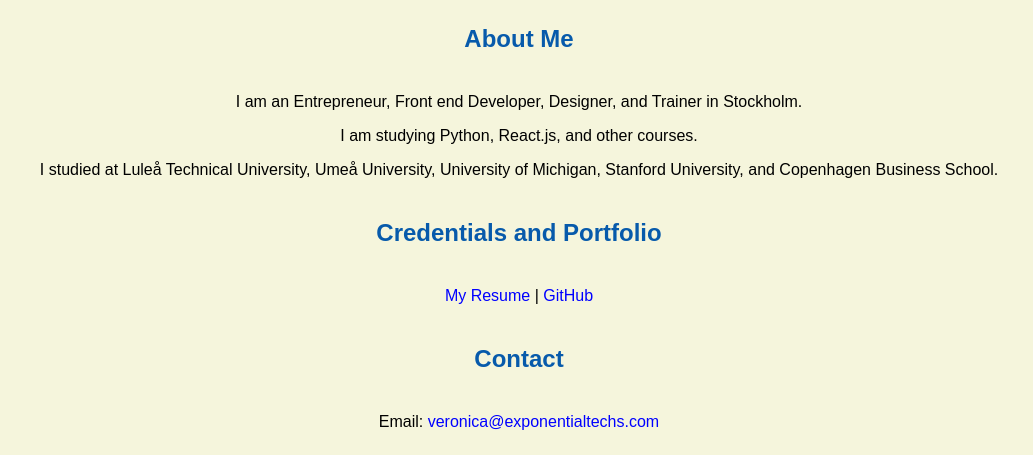
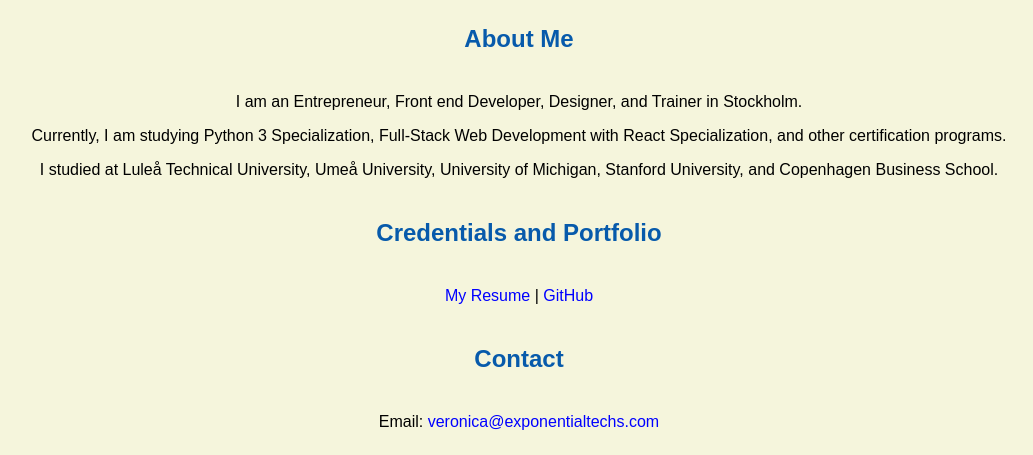
Before and after one commit to Matrix5358/Matrix5358.github.io, a plain HTML site: page index.html in a window 1280 px wide. Shown: the part 645-1100 px from the top of the page, without its empty margins (121-1154 px from the left). Drawn offline with Linux system fonts and the light colour scheme.

Commit message:
Update index.html

```diff
--- a/index.html
+++ b/index.html
@@ -21,7 +21,7 @@
 <h1>Veronica Chiaravalli's Portal</h1>
 <h2>About Me</h2>
 <p>I am an Entrepreneur, Front end Developer, Designer, and Trainer in Stockholm.</p>
-<p>I am studying Python, React.js, and other courses.</p>
+<p>Currently, I am studying Python 3 Specialization, Full-Stack Web Development with React Specialization, and other certification programs.</p>
 <p>I studied at Luleå Technical University, Umeå University, University of Michigan, Stanford University, and Copenhagen Business School.</p>
 
 <h2>Credentials and Portfolio</h2>
```
